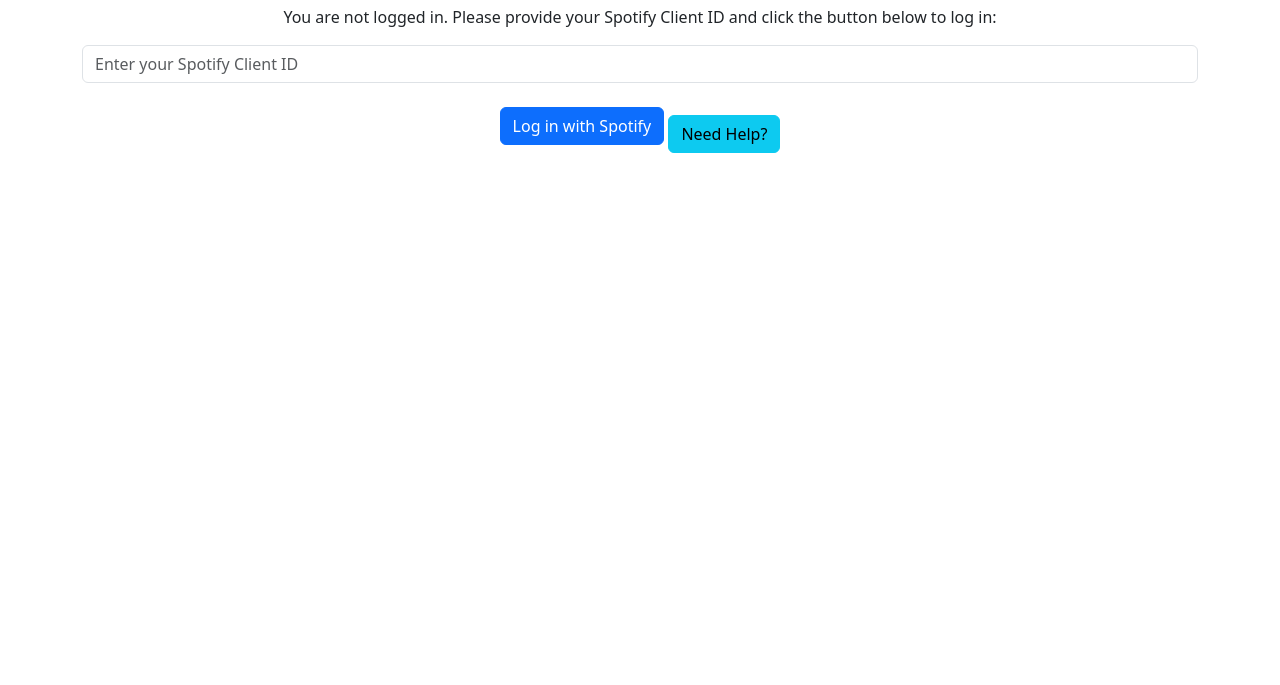
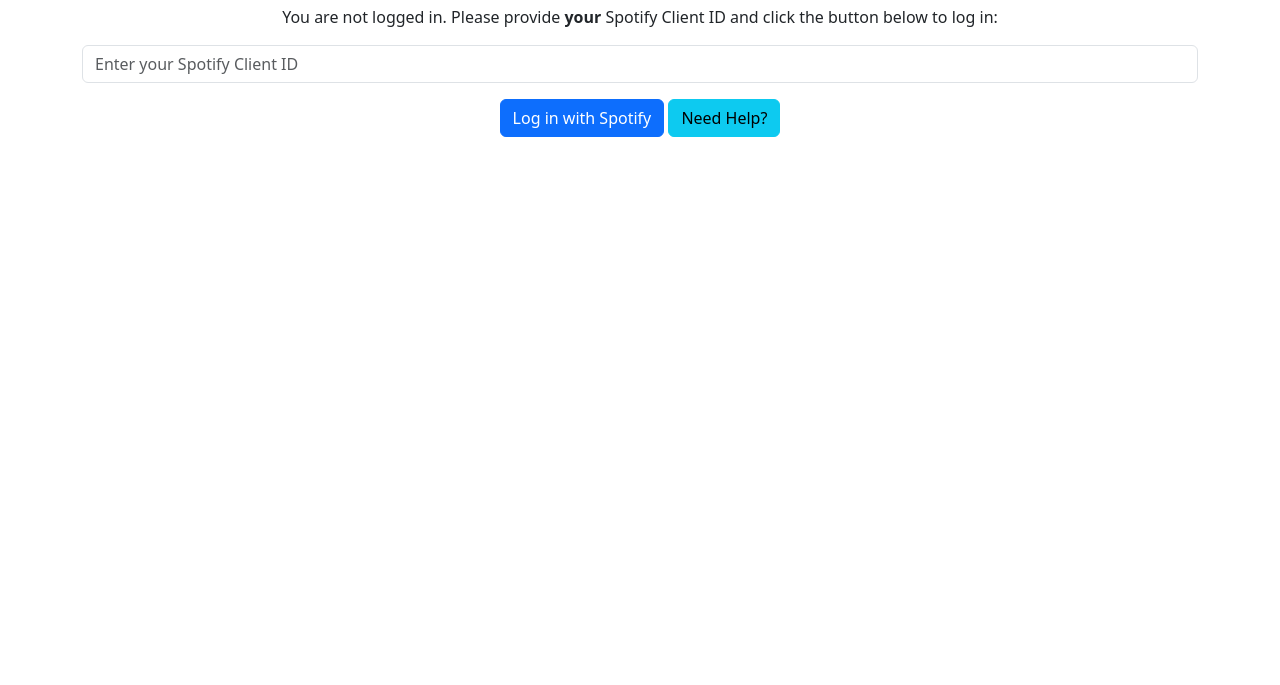
Before and after one commit to oldmartijntje/localNodeBox, a website: page docs/dataTools/spotify/index.html in a window 1280 px wide. Shown: the part 115-800 px from the top of the page. Drawn offline with nearby package versions, Linux system fonts and the light colour scheme.

Commit message:
clarification

```diff
--- a/docs/dataTools/spotify/index.html
+++ b/docs/dataTools/spotify/index.html
@@ -12,12 +12,13 @@
     <div class="container mt-5">
         <div id="not-logged-in" class="text-center d-none">
             <h1 class="mb-4">Spotify Login Checker</h1>
-            <p>You are not logged in. Please provide your Spotify Client ID and click the button below to log in:</p>
+            <p>You are not logged in. Please provide <strong>your</strong> Spotify Client ID and click the button below
+                to log in:</p>
             <div class="mb-3">
                 <input type="text" id="clientIdInput" class="form-control" placeholder="Enter your Spotify Client ID">
             </div>
             <button id="loginButton" class="btn btn-primary">Log in with Spotify</button>
-            <button id="helpButton" class="btn btn-info mt-3">Need Help?</button>
+            <button id="helpButton" class="btn btn-info">Need Help?</button>
         </div>
 
         <div id="logged-in" class="text-center d-none">
@@ -48,7 +49,8 @@
                         <li>Click on "Create App".</li>
                         <li>Set the "Redirect URIs" field to
                             <code>https://oldmartijntje.github.io/localNodeBox/dataTools/spotify</code> to redirect back
-                            to this website.</li>
+                            to this website.
+                        </li>
                         <li>Select the "Web API" checkbox.</li>
                         <li>Fill in the other required fields as you see fit.</li>
                         <li>Click the "Save" button.</li>
```
